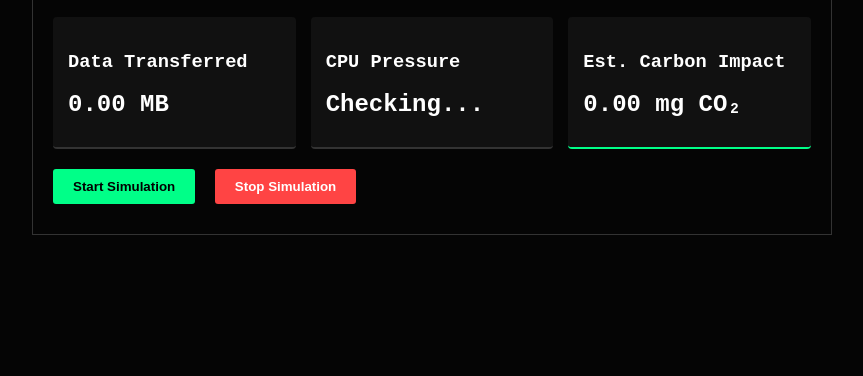
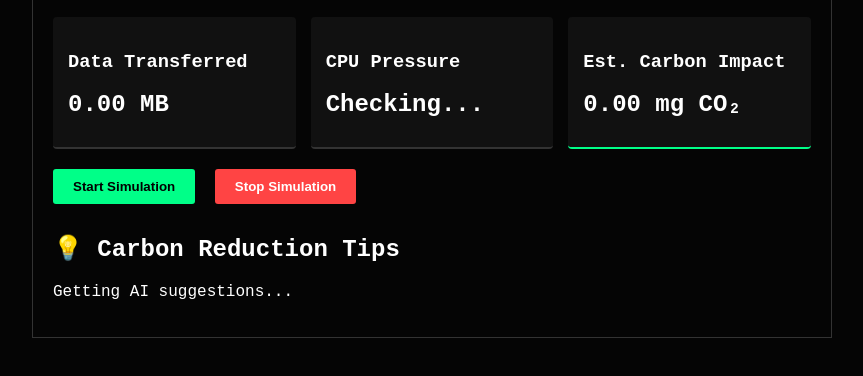
Before and after one commit to Aditya-7042/EcoTrack-2026, a plain HTML site: page index.html in a window 1280 px wide. Shown: the part 124-500 px from the top of the page, without its empty margins (208-1071 px from the left). Drawn offline with Linux system fonts and the light colour scheme.

Commit message:
Update index.html

```diff
--- a/index.html
+++ b/index.html
@@ -18,6 +18,7 @@
             <h3>Data Transferred</h3>
             <p id="data-val">0.00 MB</p>
         </div>
+
         <div class="card">
             <h3>CPU Pressure</h3>
             <p id="cpu-val">Checking...</p>
@@ -32,6 +33,14 @@
         <button id="start-btn">Start Simulation</button>
         <button id="stop-btn" class="stop">Stop Simulation</button>
     </div>
+
+    <!-- AI Suggestions Section -->
+    <section class="suggestions-container" id="suggestions-section">
+        <h2>💡 Carbon Reduction Tips</h2>
+        <div id="suggestions-list" class="suggestions-list">
+            <p class="loading-text">Getting AI suggestions...</p>
+        </div>
+    </section>
 </div>
 
 <script type="module" src="script.js"></script>
```
